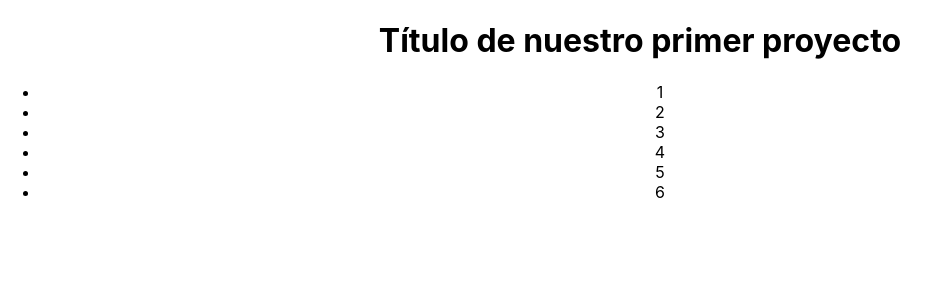
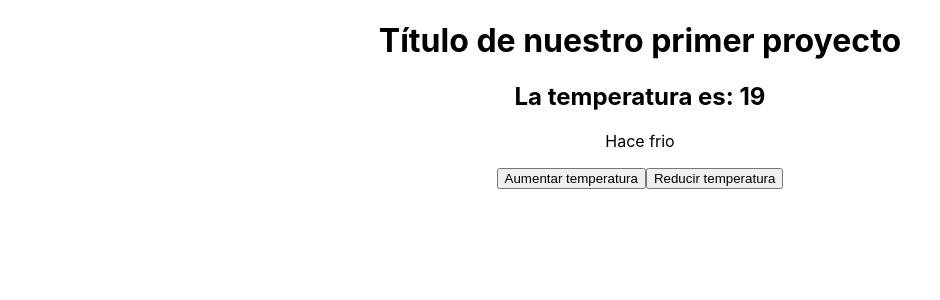
Before and after one commit to ZoltanMG/primer-proyecto-react, a React (Create React App) app: page / in a window 1280 px wide. Shown: the top 300 px of the page, without its empty margins (0-940 px from the left). Built offline with nearby package versions, Linux system fonts and the light colour scheme.

Commit message:
[add]: temperature state

```diff
--- a/src/App.jsx
+++ b/src/App.jsx
@@ -1,11 +1,12 @@
 import React from 'react';
 import './App.css';
-import Listado from './components/Listado'
+import Temperatura from './components/Temperatura'
+
 function App() {
   return (
     <div className="App">
       <h1>Título de nuestro primer proyecto</h1>
-      <Listado></Listado>
+      <Temperatura></Temperatura>
     </div>
   );
 }
--- a/src/components/Temperatura.jsx
+++ b/src/components/Temperatura.jsx
@@ -0,0 +1,27 @@
+import React, { useState } from 'react';
+
+const Temperatura = () => {
+
+    const [temperatura, setTemperatura] = useState(19)
+    const Subir = () => {
+        setTemperatura(temperatura + 1)
+    }
+    const Bajar = () => {
+        setTemperatura(temperatura - 1)
+    }
+
+    return (
+        <div>
+            <h2>La temperatura es: {temperatura}</h2>
+            <p>
+                {
+                    temperatura > 21 ? 'Hace calor' : 'Hace frio'
+                }
+            </p>
+            <button onClick={Subir}>Aumentar temperatura</button>
+            <button onClick={Bajar}>Reducir temperatura </button>
+        </div>
+    )
+}
+
+export default Temperatura;
```
